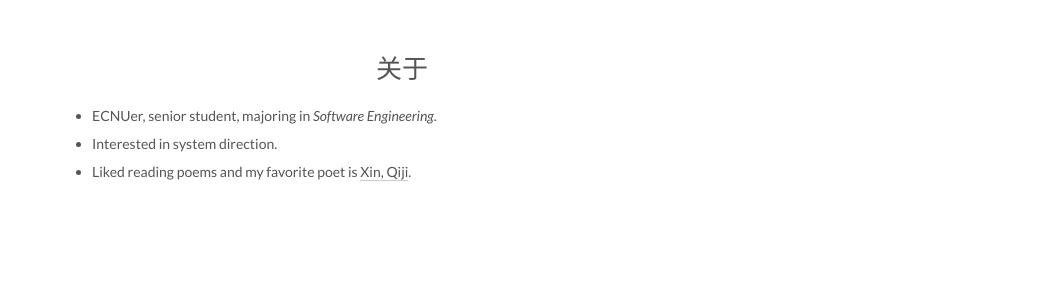
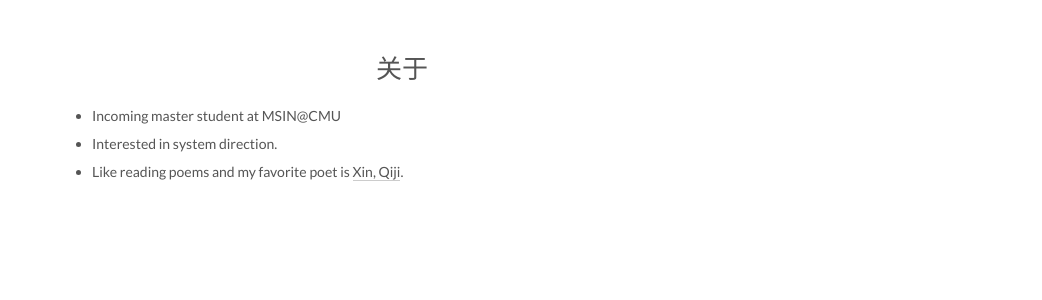
Before and after one commit to Willendless/willendless.github.io, a Jekyll site: the page built from about/index.md, in a window 1280 px wide. Shown: the part 121-421 px from the top of the page, without its empty margins (238-1280 px from the left). Built offline with Jekyll 4.4.1, drawn with Linux system fonts in a browser that asks for light colours.

Commit message:
chore: update about

```diff
--- a/about/index.md
+++ b/about/index.md
@@ -3,6 +3,6 @@ layout: page
 type: about
 ---
 
-+ ECNUer, senior student, majoring in *Software Engineering*.
++ Incoming master student at MSIN@CMU
 + Interested in system direction.
-+ Liked reading poems and my favorite poet is [Xin, Qiji](https://en.wikipedia.org/wiki/Xin_Qiji).
++ Like reading poems and my favorite poet is [Xin, Qiji](https://en.wikipedia.org/wiki/Xin_Qiji).
```
